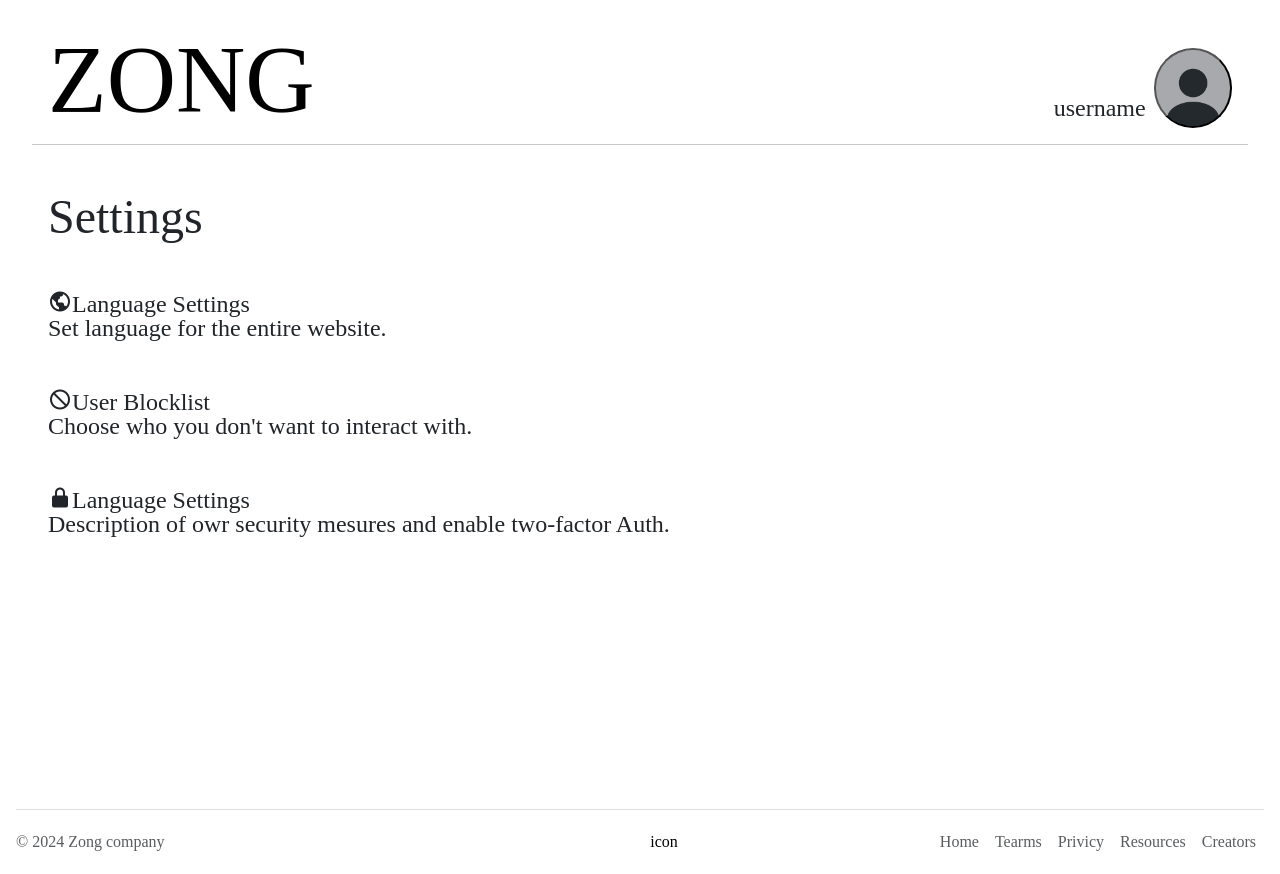
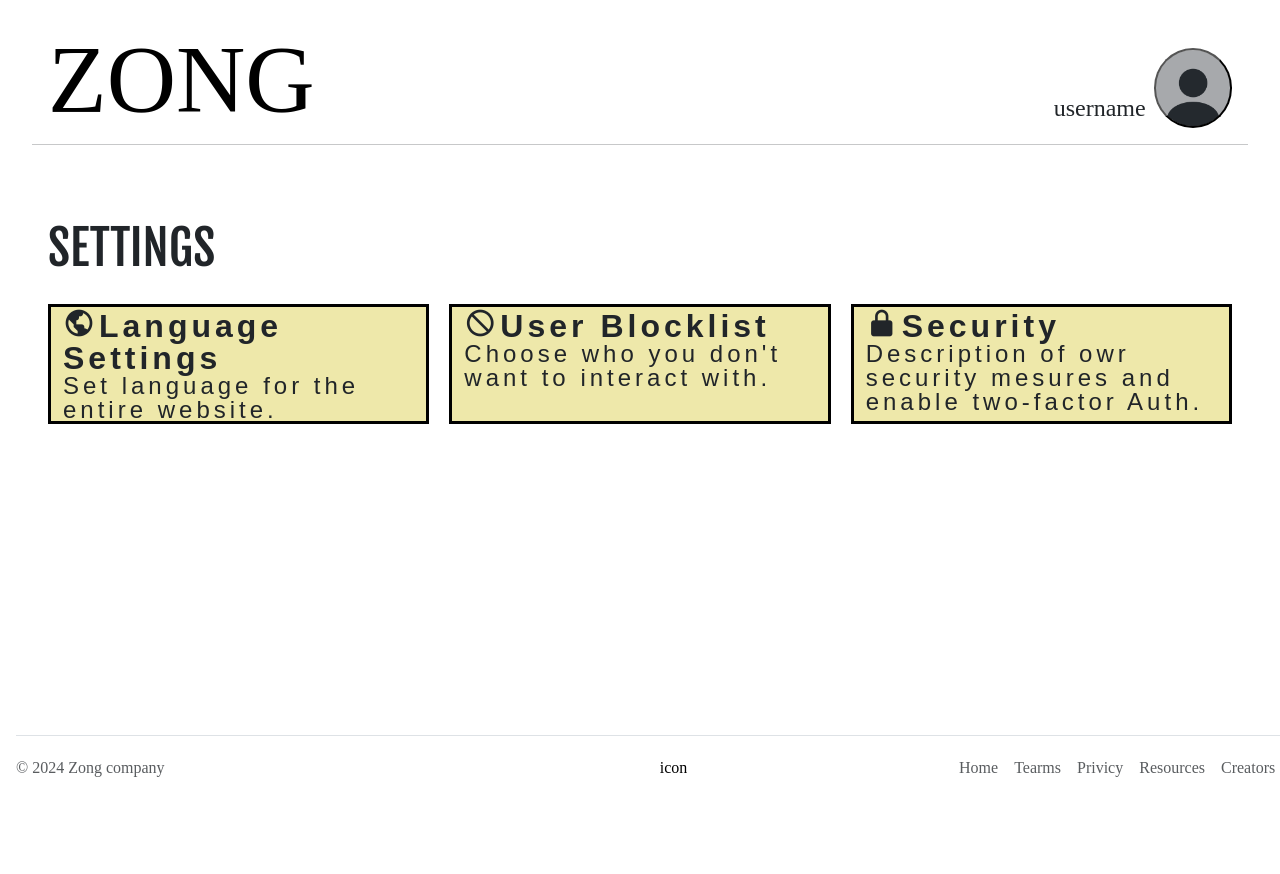
Before and after one commit to arbutnar/Zong, a plain HTML site: page settings.html in a window 1280 px wide. After the commit the page ends 800 px from the top, so only its background shows below. Drawn offline with nearby package versions, Linux system fonts and the light colour scheme.

Commit message:
working on settings.html

```diff
--- a/settings.html
+++ b/settings.html
@@ -6,6 +6,7 @@
 	<title>Settings</title>
 	<link href="https://cdn.jsdelivr.net/npm/bootstrap@5.3.2/dist/css/bootstrap.min.css" rel="stylesheet" integrity="sha384-T3c6CoIi6uLrA9TneNEoa7RxnatzjcDSCmG1MXxSR1GAsXEV/Dwwykc2MPK8M2HN" crossorigin="anonymous">
 	<link href='https://unpkg.com/boxicons@2.1.4/css/boxicons.min.css' rel='stylesheet'>
+	<link href="https://fonts.googleapis.com/css2?family=Fjalla+One&display=swap" rel="stylesheet">
 	<link rel="stylesheet" href="styles.css">
 </head>
 <body>
@@ -45,19 +46,18 @@
 	</header>
 	<hr>
 	<main>
-		<div class="settings d-flex flex-column justify-content-center align-items-center">
-			<h1 cl>Settings</h1>
-			<hr>
-			<div class="language">
+		<h1>SETTINGS</h1>
+		<div class="settings row">
+			<div class="language col">
 				<h2><i class='bx bx-world'></i>Language Settings</h2>
 				<span>Set language for the entire website.</span>
 			</div>
-			<div class="blocklist">
+			<div class="blocklist col">
 				<h2><i class='bx bx-block'></i>User Blocklist</h2>
 				<span>Choose who you don't want to interact with.</span>
 			</div>
-			<div class="security">
-				<h2><i class='bx bxs-lock-alt'></i>Language Settings</h2>
+			<div class="security col">
+				<h2><i class='bx bxs-lock-alt'></i>Security</h2>
 				<span>Description of owr security mesures and enable two-factor Auth.</span>
 			</div>
 		</div>
--- a/styles.css
+++ b/styles.css
@@ -41,14 +41,22 @@ table {
 	border-collapse: collapse;
 	border-spacing: 0;
 }
+body {
+	font-size: 1rem;
+}
+main, .indexMain {
+	position: absolute;
+	top: 144px;
+	bottom: 65px;
+}
+footer {
+	position: absolute;
+	bottom: 0;
+	width: 99%;
+	height: 65px;
+}
 hr {
 	margin: 0 2rem 0 2rem;
-}
-main {
-	height: 77vh;
-}
-body {
-	font-size: 1rem;
 }
 
 .navigation {
@@ -107,10 +115,6 @@ body {
 	border-left: 0;
 }
 
-.indexMain {
-	height: 77vh;
-}
-
 .gameMods {
 	display: flex;
 	flex-direction: column;
@@ -122,7 +126,7 @@ body {
 	background-color: rgba(46, 59, 112, 0.548);
 }
 
-.gameMods div:not(:last-child) {
+.gameMods button:not(:last-child) {
 	margin-bottom: 1rem;
 }
 
@@ -130,18 +134,31 @@ body {
 	padding: 0.5rem;
 }
 
-.settings {
-	align-items: flex-start;
-	margin: 3rem 0 0 3rem;
+main h1 {
+	font-family: 'Fjalla One', sans-serif;
+	font-size: 3rem;
+	margin: 5rem 0 0 3rem;
 }
 
-h1 {
-	font-size: 3rem;
-	align-self: flex-start;
+.settings {
+	font-family: 'Barlow Semi Condensed', sans-serif;
+	font-size: 1.5rem;
+	letter-spacing: 4px;
+	margin: 2rem 3rem 0 3rem;
 }
 
-.settings div {
-	width: 100%;
-	font-size: 1.5rem;
-	margin-top: 2em;
+.settings h2 {
+	font-size: 2rem;
+	font-weight: bolder;
 }
+
+.settings .col {
+	background-color: palegoldenrod;
+	height: 5em;
+	margin-right: 20px;
+	border: solid black 3px;
+}
+
+.col:last-child {
+	margin-right: 0;
+}
```
Also changed, not shown: index.html (+6 -4 lines).
